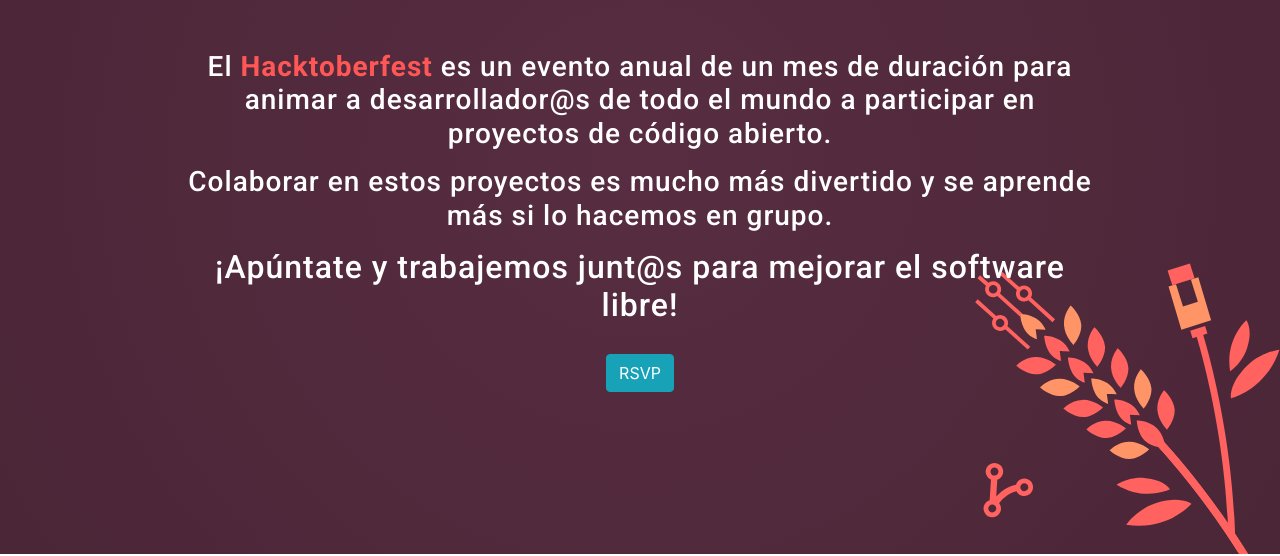
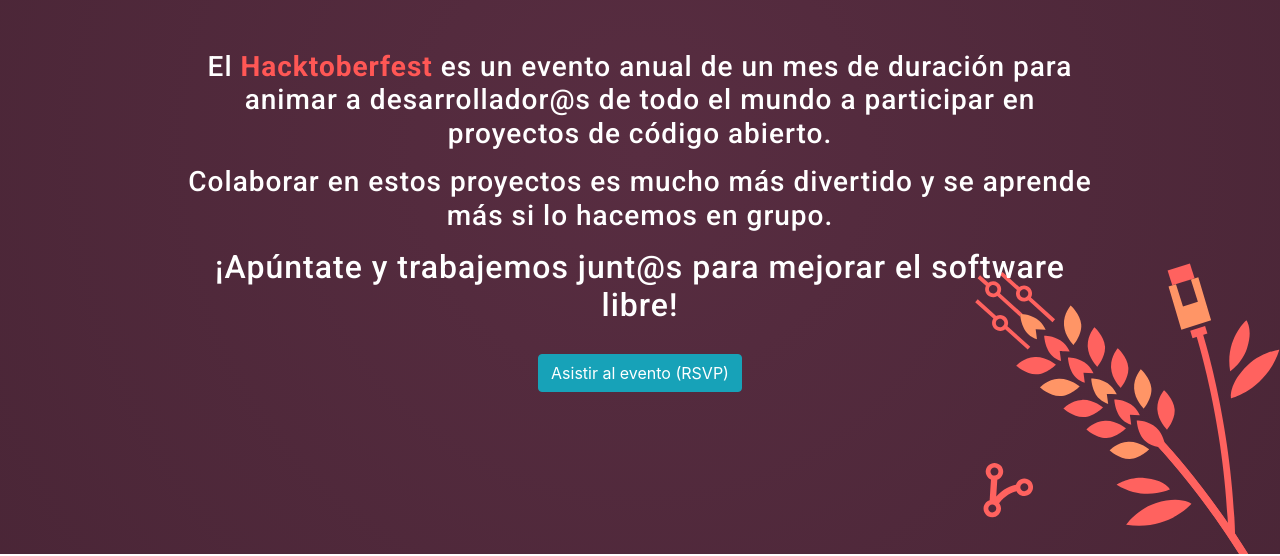
Before and after one commit to python-spain/hacktoberfestES, a plain HTML site: page index.html in a window 1280 px wide. Shown: the part 246-802 px from the top of the page. Drawn offline with Linux system fonts and the light colour scheme; files whose address does not match are found by name.

Commit message:
Cambio texto en el botón RSVP

```diff
--- a/index.html
+++ b/index.html
@@ -76,7 +76,7 @@
                                 Colaborar en estos proyectos es mucho más divertido y se aprende más si lo hacemos en grupo.
                             </h3>
                             <h2>¡Apúntate y trabajemos junt@s para mejorar el software libre!</h2>
-                            <a class="btn btn-info" href="#tickets">RSVP</a>
+                            <a class="btn btn-info" href="#tickets">Asistir al evento (RSVP)</a>
                         </div>
                     </div>
                 </div>
```
